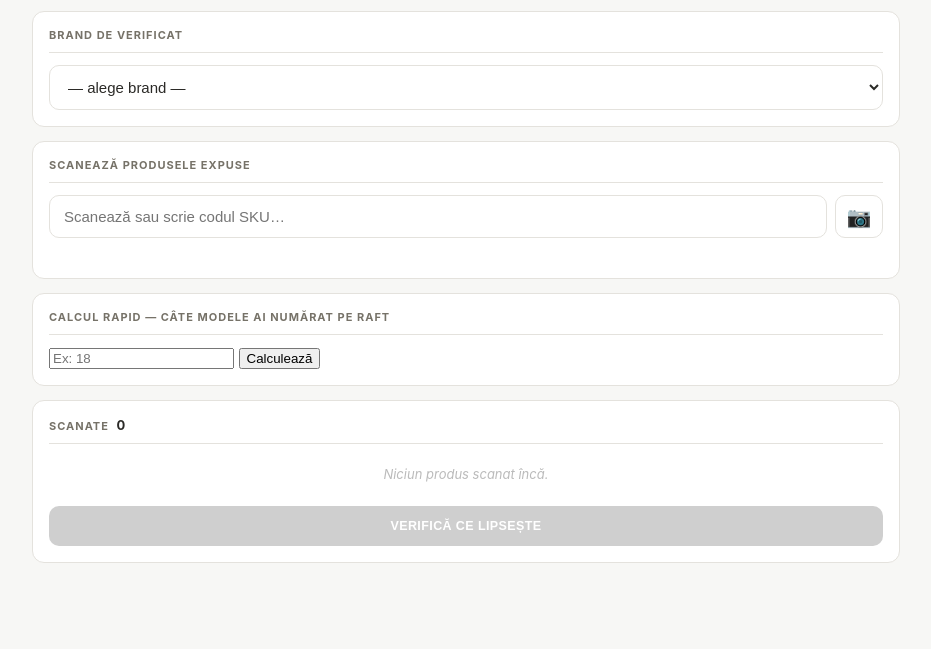
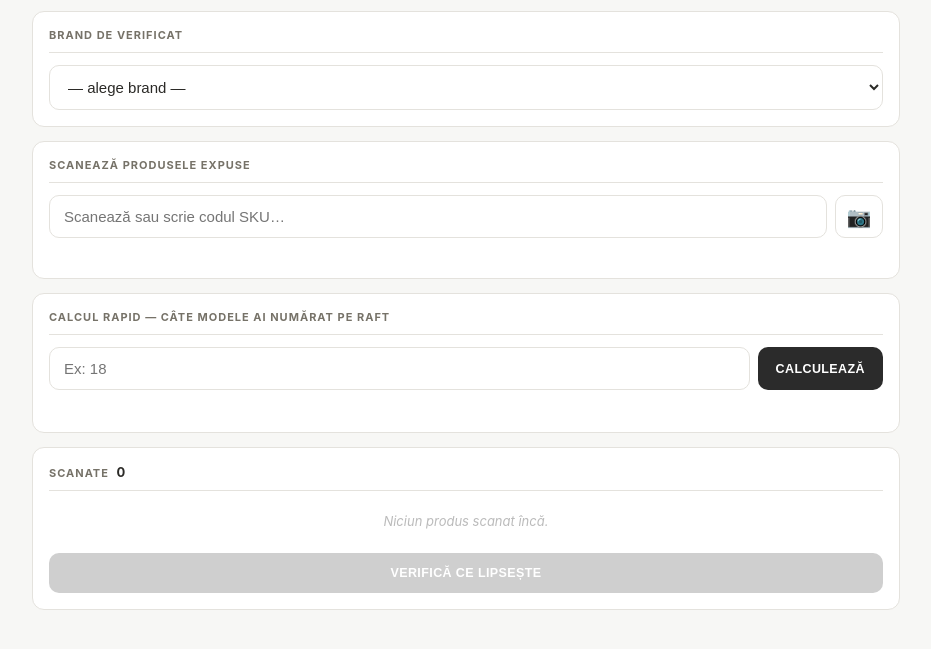
Before and after one commit to metameridiansrl-eng/smartbill-stoc, a website: page public/verificare.html in a window 1280 px wide. Shown: the part 67-716 px from the top of the page, without its empty margins (174-1105 px from the left). Drawn offline with Linux system fonts and the light colour scheme; no server answers.

Commit message:
Update verificare.css

```diff
--- a/public/verificare.css
+++ b/public/verificare.css
@@ -41,6 +41,19 @@ main { max-width: 900px; margin: 0 auto; padding: 0 16px 60px; }
 }
 #scanStatus { font-size: 12px; color: var(--muted); margin-top: 8px; min-height: 16px; }
 #scanStatus.error { color: var(--zero); }
+
+.count-row { display: flex; gap: 8px; }
+#countedInput {
+  flex: 1; padding: 12px 14px; font-size: 15px; border: 1px solid var(--border);
+  border-radius: 10px; outline: none;
+}
+#countedInput:focus { border-color: var(--accent); }
+#countBtn {
+  flex-shrink: 0; padding: 0 18px; font-size: 12.5px; font-weight: 700; text-transform: uppercase;
+  letter-spacing: 0.4px; border: none; border-radius: 10px; background: #2b2b2b; color: #fff; cursor: pointer;
+}
+#countResult { font-size: 13.5px; margin-top: 10px; font-weight: 600; min-height: 16px; }
+#countResult.error { color: var(--zero); }
 .scanner-overlay {
   position: fixed; inset: 0; background: #000; z-index: 1000; display: flex; flex-direction: column;
 }
```
